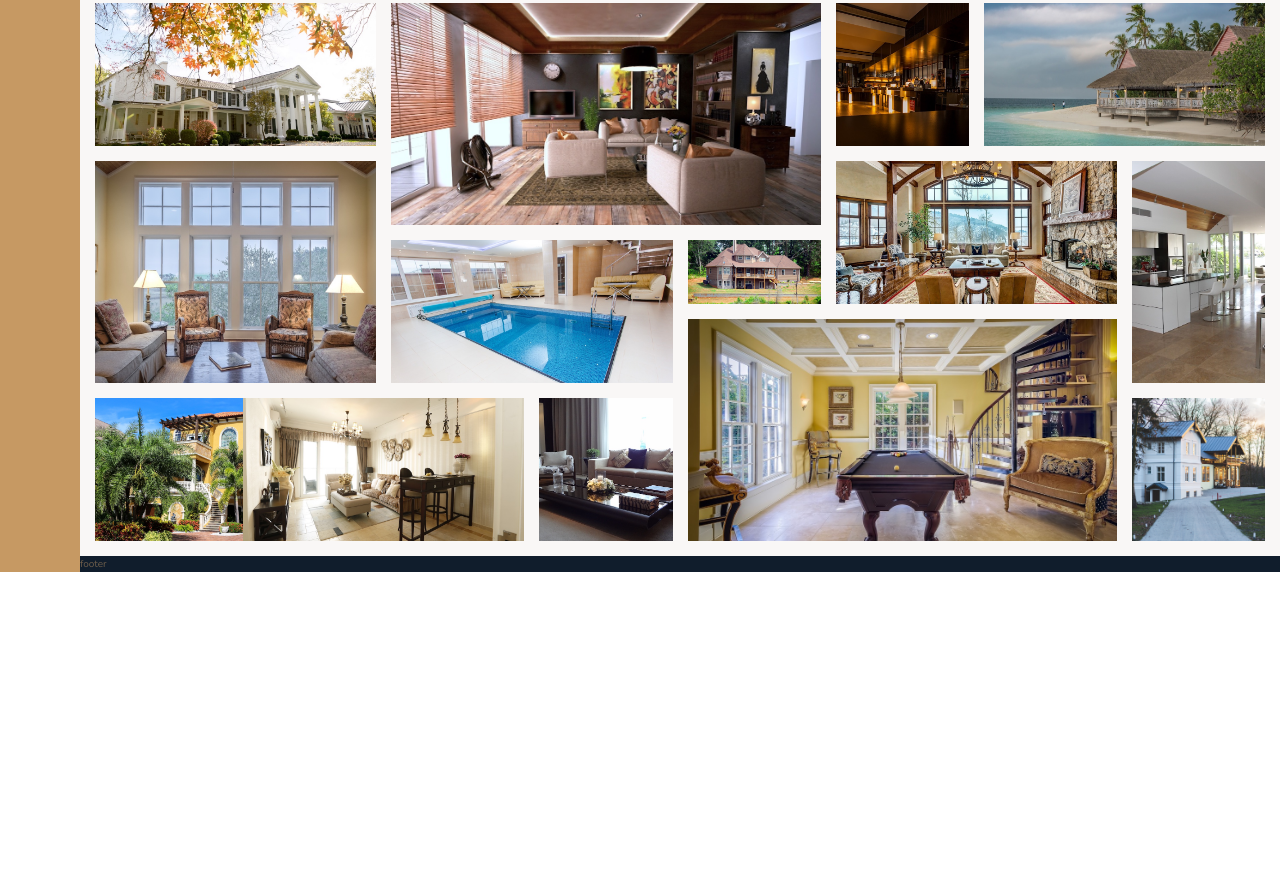
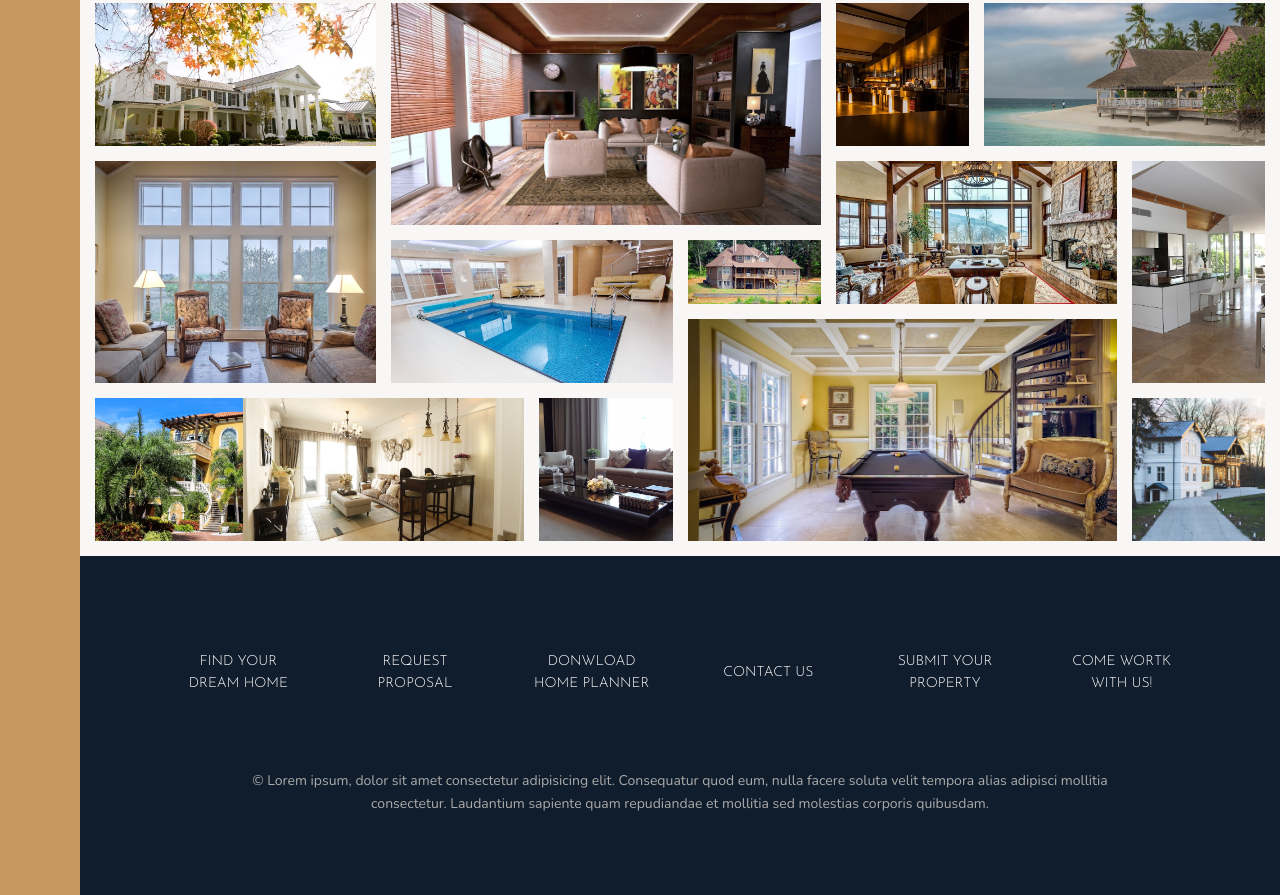
Before and after one commit to hellion86/Nexter, a website: page index.html in a window 1280 px wide. Shown: the part 3089-3984 px from the top of the page. Before the commit the page ends 3661 px from the top, so only its background shows below. Drawn offline with nearby package versions, Linux system fonts and the light colour scheme.

Commit message:
add footer

```diff
--- a/index.html
+++ b/index.html
@@ -359,7 +359,19 @@
     </section>
 
     <footer class="footer">
-        footer
+        <ul class="nav">
+            <li class="nav__item"><a href="#" class="nav__link">Find your dream home</a></li>
+            <li class="nav__item"><a href="#" class="nav__link">Request proposal</a></li>
+            <li class="nav__item"><a href="#" class="nav__link">Donwload home planner</a></li>
+            <li class="nav__item"><a href="#" class="nav__link">Contact us</a></li>
+            <li class="nav__item"><a href="#" class="nav__link">Submit your property</a></li>
+            <li class="nav__item"><a href="#" class="nav__link">Come wortk with us!</a></li>
+        </ul>
+        <p class="copyright">
+            &copy; Lorem ipsum, dolor sit amet consectetur adipisicing elit. Consequatur quod eum, nulla facere soluta
+            velit tempora alias adipisci mollitia consectetur. Laudantium sapiente quam repudiandae et mollitia sed
+            molestias corporis quibusdam.
+        </p>
     </footer>
 </body>
 
--- a/sass/_footer.scss
+++ b/sass/_footer.scss
@@ -1,4 +1,41 @@
 .footer {
   background-color: $color-secondary;
   grid-column: full-start / full-end;
+
+  padding: 8rem;
+
+  .nav {
+    list-style: none;
+    display: grid;
+    grid-gap: 2rem;
+    grid-template-columns: repeat(auto-fit, minmax(15rem, 1fr));
+    align-items: center;
+
+    &__link:link,
+    &__link:visited {
+      font-size: 1.4rem;
+      color: white;
+      text-decoration: none;
+      font-family: $font-display;
+      text-transform: uppercase;
+      text-align: center;
+      padding: 1.5rem;
+      display: block;
+      transition: all 0.2s;
+    }
+
+    &__link:hover,
+    &__link:active {
+      background-color: rgba($color: white, $alpha: 0.05);
+      transform: translateY(-3px);
+    }
+  }
 }
+
+.copyright {
+  margin: 6rem auto 0 auto;
+  font-size: 1.4rem;
+  color: $color-grey-light-2;
+  text-align: center;
+  width: 85%;
+}
```
Also changed, not shown: css/style.css.
